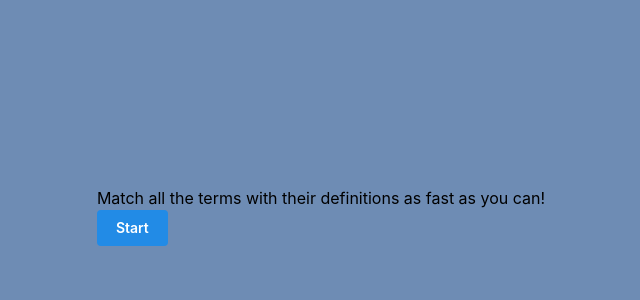
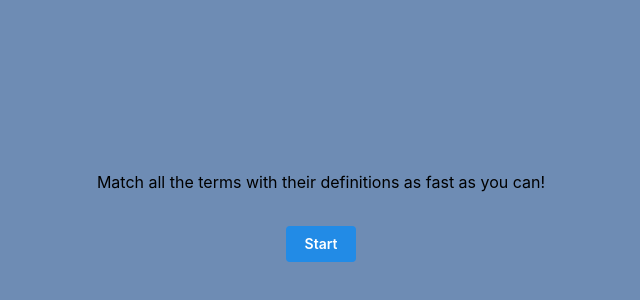
Before and after one commit to nickdibartolo1/sideproject1, a React (Vite) app in the folder app/: page / in a window 1280 px wide. Shown: the part 184-484 px from the top of the page, without its empty margins (319-959 px from the left). Built offline with nearby package versions, Linux system fonts and the light colour scheme.

Commit message:
incorrect logic working, card matching logic practically complete, centered start button

```diff
--- a/app/src/App.jsx
+++ b/app/src/App.jsx
@@ -1,8 +1,7 @@
 import "@mantine/core/styles.css";
 import { MantineProvider } from "@mantine/core";
 import StartButton from "./components/StartButton";
-import "./index.css"
-
+import "./index.css";
 
 function App() {
   return (
--- a/app/src/components/CardMatches.jsx
+++ b/app/src/components/CardMatches.jsx
@@ -31,8 +31,7 @@ function CardMatches() {
         const dataArr = await fetchData();
         const interleavedData = interleaveData(dataArr);
 
-        // Shuffle the data when fetched and set
-        const shuffledData = interleavedData.sort(() => Math.random() - 0.5);
+        const shuffledData = interleavedData.sort(() => Math.random() - 0.5); // Shuffle the data when fetched and set
         setCombinedData(shuffledData);
       } catch (error) {
         console.error("Error fetching data:", error);
@@ -42,25 +41,12 @@ function CardMatches() {
     fetchDataAndInterleave();
   }, []);
 
-  //REF FOR DESELECTING A CARD - ABLES USER TO CLICK ANYWHERE TO DESELECT
-  // useEffect(() => {
-  //   const deselect = (e) => {
-  //     if (!deselectRef.current.contains(e.target)) {
-  //       setSelect(-1);
-  //     }
-  //   };
-
-  //   document.body.addEventListener("click", deselect);
-
-  //   return () => document.body.removeEventListener("click", deselect);
-  // }, []);
 
   function handleCardClick(id) {
     if (combinedData[id].matched) {
       // If the card is already matched, do nothing
       return;
     }
-
     if (select === id) {
       setSelect(-1); // Deselect the card if it's already selected
     } else {
@@ -75,14 +61,34 @@ function CardMatches() {
         }
         setCombinedData(updatedData);
         setSelect(id);
+
+        if (select !== -1 && combinedData[id].id !== combinedData[select].id) {
+          const updatedDataCopy = [...combinedData]; // Create a copy of the current data
+
+          updatedDataCopy[id].stat = "wrong";
+          updatedDataCopy[select].stat = "wrong";
+          setCombinedData(updatedDataCopy);
+
+          setTimeout(() => {
+            const resetData = updatedDataCopy.map(card => {
+              if (card.stat === "wrong") {
+                return { ...card, stat: "" }; // Reset only the cards marked as "wrong"
+              }
+              return card;
+            });
+            setCombinedData(resetData);
+          }, 1500); // Adjust the timeout duration as needed
+
+          setSelect(-1); // Reset selection for a new match attempt
+        }
       }
     }
   }
 
   function check(id) {
-    const updatedData = [...combinedData];
+    const updatedData = [...combinedData]; // create new set copy
 
-    updatedData[id].stat = "correct";
+    updatedData[id].stat = "correct"; // set stat to correct if card ids match
     updatedData[select].stat = "correct";
 
     console.log("DATA", updatedData[id].stat);
@@ -108,3 +114,16 @@ function CardMatches() {
 }
 
 export default CardMatches;
+
+//REF FOR DESELECTING A CARD - ABLES USER TO CLICK ANYWHERE TO DESELECT
+// useEffect(() => {
+//   const deselect = (e) => {
+//     if (!deselectRef.current.contains(e.target)) {
+//       setSelect(-1);
+//     }
+//   };
+
+//   document.body.addEventListener("click", deselect);
+
+//   return () => document.body.removeEventListener("click", deselect);
+// }, []);
--- a/app/src/components/StartButton.jsx
+++ b/app/src/components/StartButton.jsx
@@ -20,20 +20,20 @@ const StartButton = () => {
   return (
     <div>
       {start ? (
-
         // <Deselector handleClickOutside={handleOutsideClick}>
         <CardMatches></CardMatches>
+      ) : (
         // </Deselector>
 
-        ) : (
-          <div>
+        <section>
           <p>Match all the terms with their definitions as fast as you can!</p>
+          <div className="button">
             <Button variant="filled" onClick={startButtonClickHandler}>
               Start
             </Button>
           </div>
+        </section>
       )}
-
     </div>
   );
 };
--- a/app/src/index.css
+++ b/app/src/index.css
@@ -13,6 +13,12 @@ body {
     display: flex;
     justify-content: center;
     align-items: center;
+}
+
+.button{
+    display: flex;
+    justify-content: center;
+    margin-top: 2rem;
 }
 
 .container {
```
Lines whose indentation alone changed are shown as unchanged.
